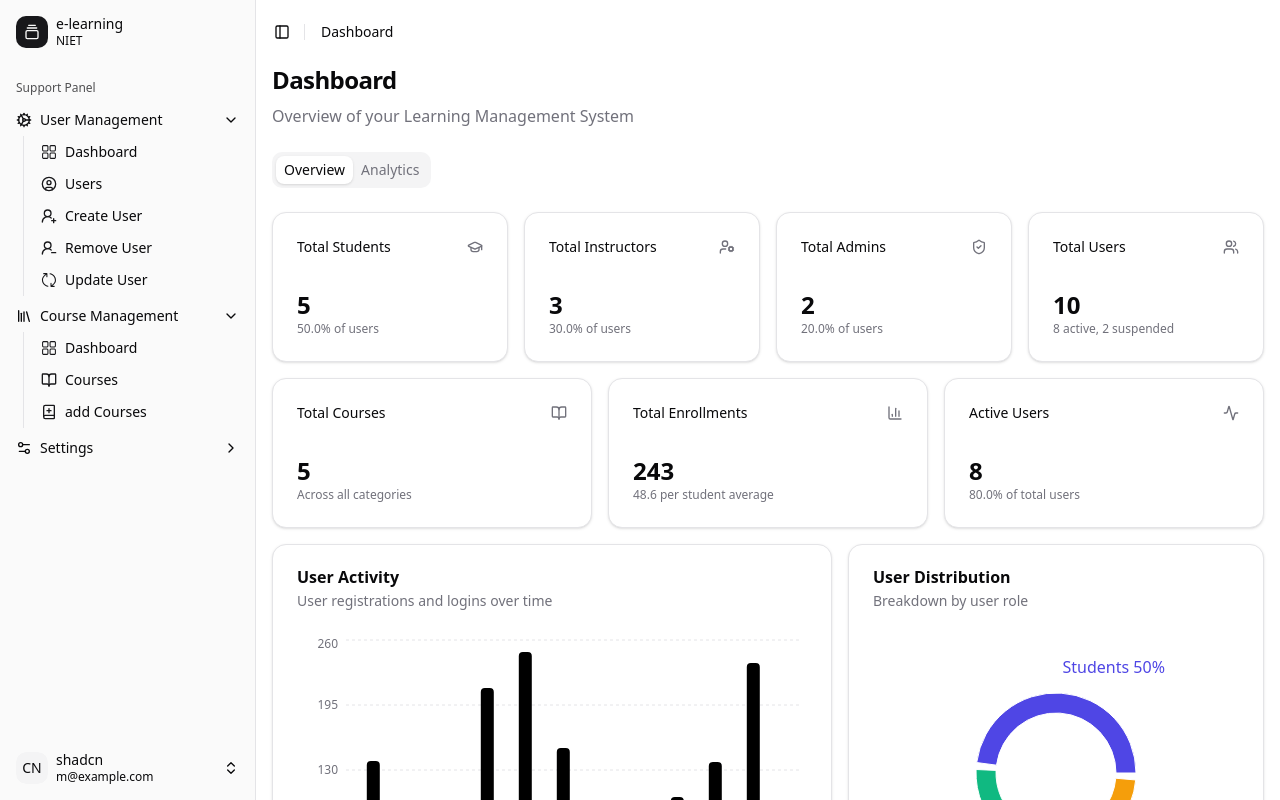
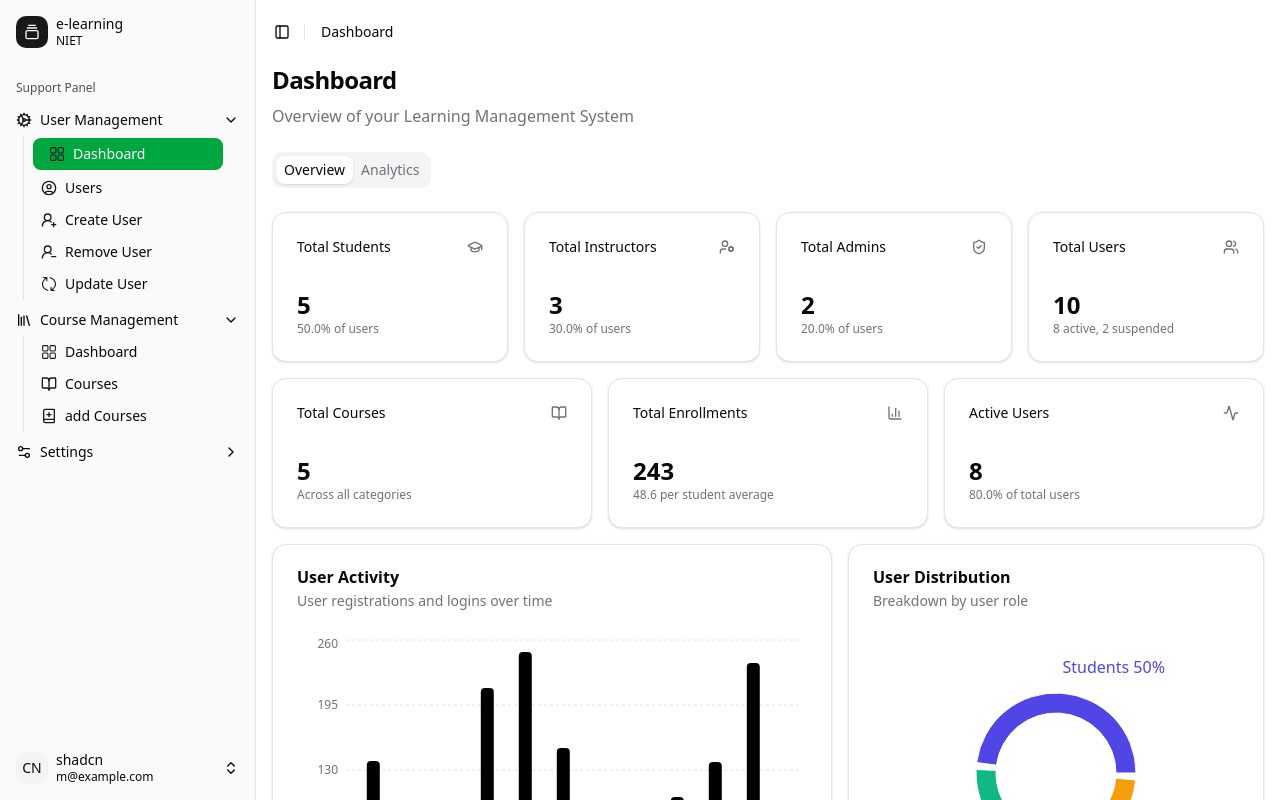
Before and after one commit to ankit0984/lms-app, a Next.js app: page /support/dashboard in a window 1280 px wide. Shown: the top 800 px of the page. Built offline with nearby package versions, Linux system fonts and the light colour scheme.

Commit message:
modified globals.css

```diff
--- a/src/app/globals.css
+++ b/src/app/globals.css
@@ -148,3 +148,7 @@
     @apply bg-background text-foreground;
   }
 }
+
+.active {
+  @apply bg-primary text-white rounded-md p-4;
+}
```
